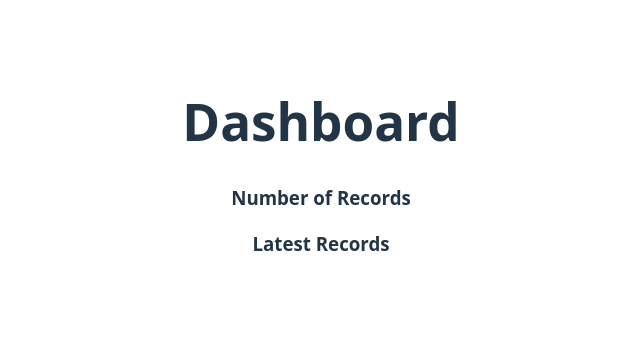
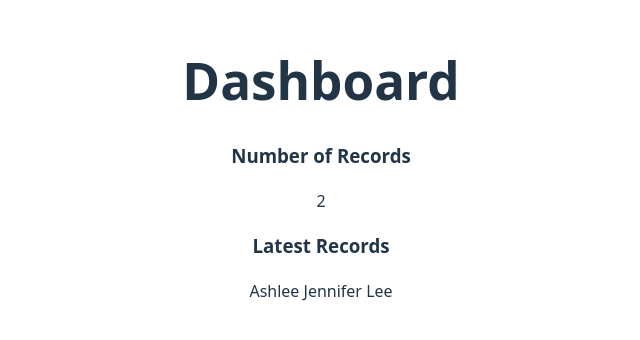
Before and after one commit to luizaki/apsi-badge-exam, a React (Vite) app: page /dashboard in a window 1280 px wide. Shown: the part 232-572 px from the top of the page, without its empty margins (319-959 px from the left). Built offline with nearby package versions, Linux system fonts and the light colour scheme.

Commit message:
feat: add initial dashboard data

```diff
--- a/src/App.jsx
+++ b/src/App.jsx
@@ -1,9 +1,8 @@
 import {BrowserRouter as Router, Routes, Route } from 'react-router-dom';
 import LandPage from './pages/LandPage';
 import LogInPage from './pages/LogInPage';
-import RegPage from './pages/RegPage';
 import Dashboard from './pages/Dashboard';
-import './App.css'
+import './App.css';
 
 function App() {
   return (
@@ -11,7 +10,6 @@ function App() {
       <Routes>
         <Route path='/' element={<LandPage />} />
         <Route path='/login' element={<LogInPage />} />
-        <Route path='/register' element={<RegPage />} />
         <Route path='/dashboard' element={<Dashboard />}/>
       </Routes>
     </Router>
--- a/src/pages/Dashboard.jsx
+++ b/src/pages/Dashboard.jsx
@@ -1,4 +1,4 @@
-
+import { users } from '../userData.js';
 
 function Dashboard() {
 
@@ -7,9 +7,11 @@ function Dashboard() {
            <h1>Dashboard</h1>
             <div className='numberRecordBox'>
                 <h3>Number of Records</h3>
+                <p>{users.length}</p>
             </div>
             <div className="latestRecordBox">
                 <h3>Latest Records</h3>
+                <p>{users.at(-1).name}</p>
             </div>
         </div>
     );
```
